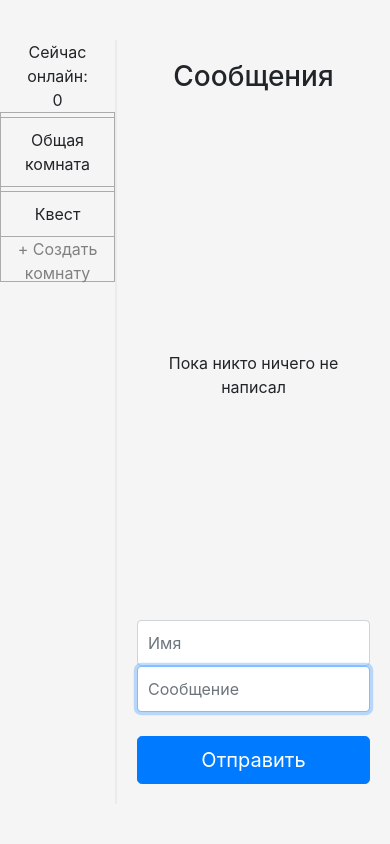
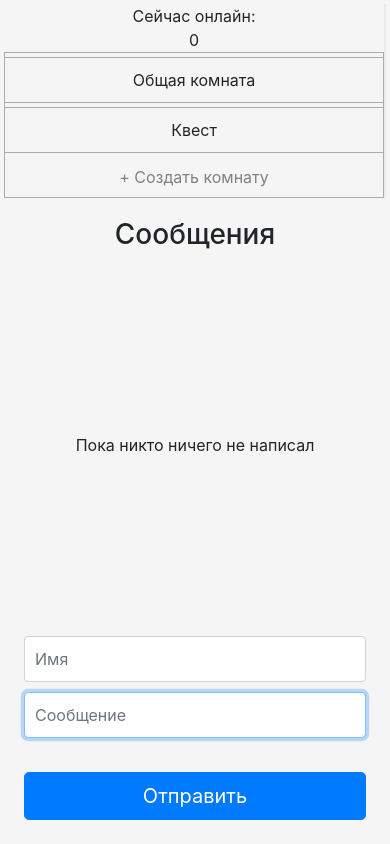
Before and after one commit to yellco/nodeChat, a website: page src/index.html in a window 390 px wide. Drawn offline with nearby package versions, Linux system fonts and the light colour scheme; no server answers.

Commit message:
Fix styles with mobile version

```diff
--- a/src/style.css
+++ b/src/style.css
@@ -9,6 +9,10 @@ body {
   padding-top: 40px;
   padding-bottom: 40px;
   background-color: #f5f5f5;
+}
+
+input {
+  margin: 10px 0;
 }
 
 .form-signin {
@@ -143,7 +147,22 @@ body {
   }
 }
 @media (min-width: 768px) {
-    .bd-placeholder-img-lg {
-      font-size: 3.5rem;
-    }
+  .bd-placeholder-img-lg {
+    font-size: 3.5rem;
+  }
 }
+@media (max-width: 768px) {
+  body {
+    padding:4px;
+  }
+  #main {
+    flex-direction: column;
+  }
+  #list {
+    width:100%;
+  }
+  #messagemain {
+    width: 100%;
+    height: 100%;
+  }
+}
```
